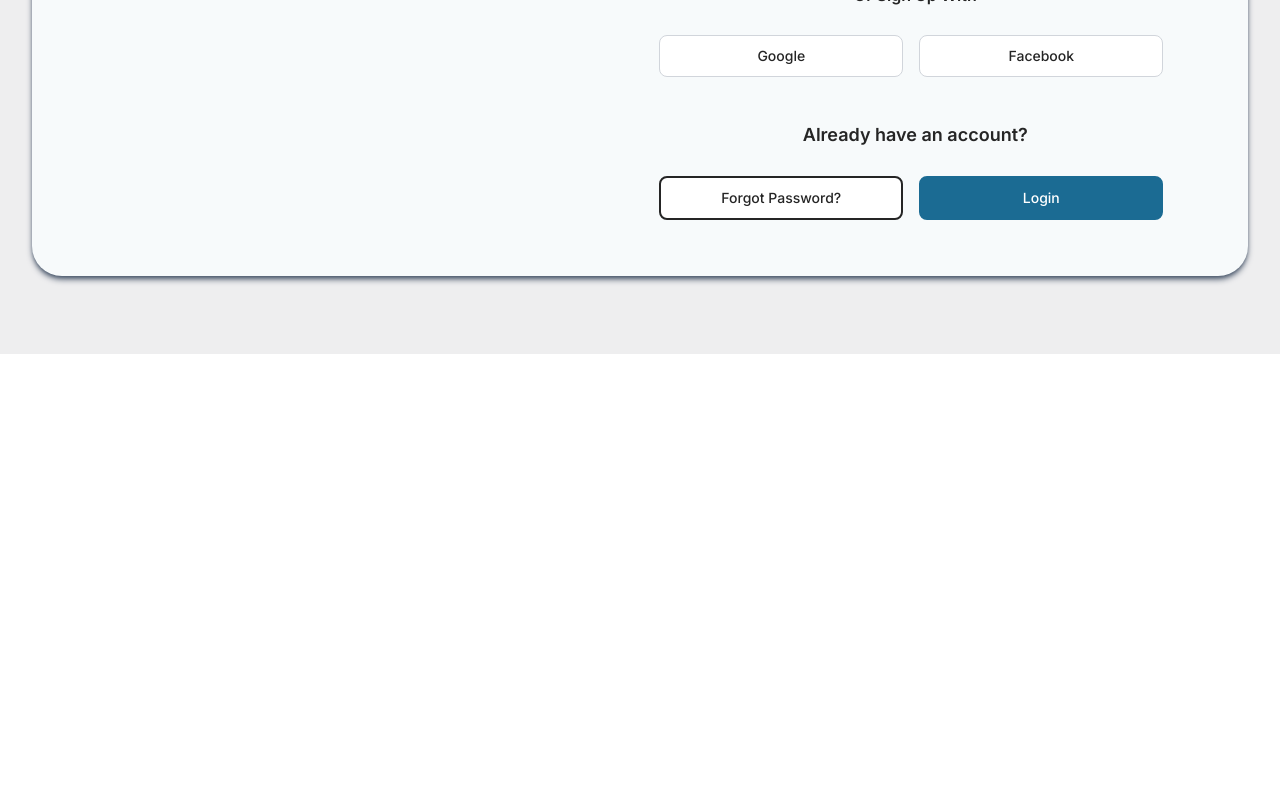
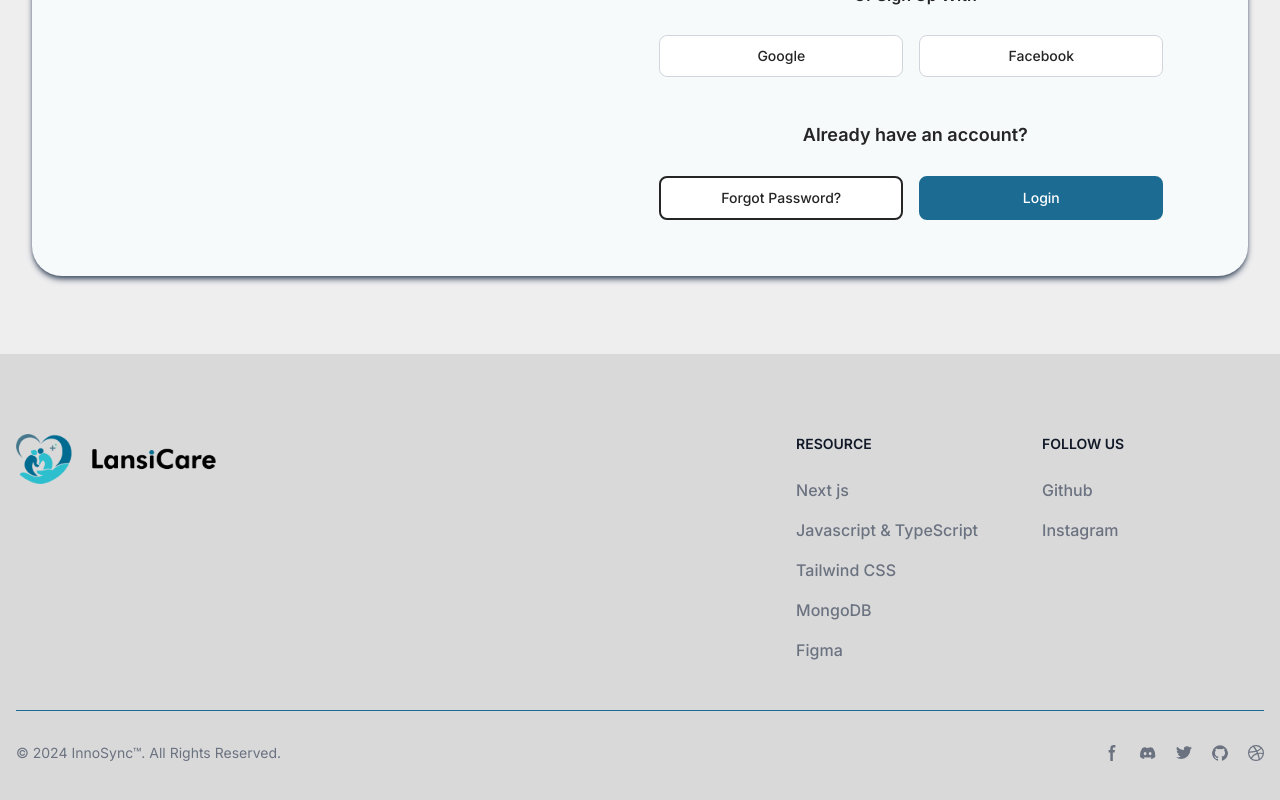
Before and after one commit to Fast-and-Serious-Production/Lansi-Care-Web, a Next.js app: page /users/signup in a window 1280 px wide. Shown: the part 486-1286 px from the top of the page. Before the commit the page ends 840 px from the top, so only its background shows below. Built offline with nearby package versions, Linux system fonts and the light colour scheme; no server answers; what tw-elements would draw is missing.

Commit message:
nais keren

```diff
--- a/src/app/users/about/page.tsx
+++ b/src/app/users/about/page.tsx
@@ -5,6 +5,7 @@
 import InBar from "../component/InBar";
 import { useSession } from "next-auth/react";
 import AboutComponent from "../component/AboutComponent";
+import Footer from "../component/Footer";
 
 export default function AboutPage() {
   const { data: session } = useSession();
@@ -15,6 +16,8 @@
         {!session ? <NavBar /> : <InBar />}
 
         <AboutComponent />
+        <Footer/>
+
       </div>
     </>
   );
--- a/src/app/users/component/Footer.tsx
+++ b/src/app/users/component/Footer.tsx
@@ -1,12 +1,110 @@
 "use client"
 
 import React from 'react'
+import Image from "next/image";
+import LogoFooter from "@/public/logo-baru.png";
 
 export default function Footer() {
   return (
     <>
         <section>
-            <div>Footer</div>
+
+
+<footer className="bg-base-150 dark:bg-gray-900">
+    <div className="mx-auto w-full max-w-screen-xl p-4 py-6 lg:py-20">
+        <div className="md:flex md:justify-between">
+          <div className="mb-6 md:mb-0">
+              <a href="#" className="flex items-center">
+                  <Image src={LogoFooter} width={200} alt="FlowBite Logo"/>
+              </a>
+          </div>
+          <div className="grid grid-cols-2 gap-8 sm:gap-6 sm:grid-cols-3">
+              <div>
+                    {/* <h2 className="mb-6 text-sm font-semibold text-gray-900 uppercase dark:text-white">Resources</h2> */}
+                  <ul className="text-gray-500 dark:text-gray-400 font-medium">
+
+                  </ul>
+              </div>
+              <div className='mr-10'>
+                  <h2 className="mb-6 text-sm font-semibold text-gray-900 uppercase dark:text-white">Resource</h2>
+                  <ul className="text-gray-500 dark:text-gray-400 font-medium">
+                  <li className="mb-4">
+                          <a href="https://nextjs.org/" target='_blank' className="hover:underline">Next js</a>
+                      </li>
+                      <li className="mb-4">
+                        <span>
+
+                          <a href="https://www.javascript.com/" target='_blank' className="hover:underline">Javascript  </a>
+                        </span>
+                        &
+                        <span>
+
+                          <a href="https://www.typescriptlang.org/" target='_blank' className="hover:underline"> TypeScript</a>
+                        </span>
+                      </li>
+                      <li className="mb-4">
+                          <a href="https://tailwindcss.com/" target='_blank' className="hover:underline">Tailwind CSS</a>
+                      </li>
+                      <li className="mb-4">
+                          <a href="https://www.mongodb.com/" target='_blank' className="hover:underline">MongoDB</a>
+                      </li>
+                      <li className="mb-4">
+                          <a href="https://figma.com/" target='_blank' className="hover:underline">Figma</a>
+                      </li>
+                  </ul>
+              </div>
+              <div>
+                  <h2 className="mb-6 text-sm font-semibold text-gray-900 uppercase dark:text-white">Follow Us</h2>
+                  <ul className="text-gray-500 dark:text-gray-400 font-medium">
+                  <li className="mb-4">
+                          <a href="https://github.com/Fast-and-Serious-Production" target='_blank' className="hover:underline ">Github</a>
+                      </li>
+                      <li>
+                          <a href="#" target='_blank' className="hover:underline">Instagram</a>
+                      </li>
+                  </ul>
+              </div>
+          </div>
+      </div>
+      <hr className="my-6 border-darkBlue sm:mx-auto dark:border-gray-700 lg:my-8" />
+      <div className="sm:flex sm:items-center sm:justify-between">
+          <span className="text-sm text-gray-500 sm:text-center dark:text-gray-400">© 2024 <a href="#" className="hover:underline">InnoSync™</a>. All Rights Reserved.
+          </span>
+          <div className="flex mt-4 sm:justify-center sm:mt-0">
+              <a href="#" className="text-gray-500 hover:text-gray-900 dark:hover:text-white">
+                  <svg className="w-4 h-4" aria-hidden="true" xmlns="http://www.w3.org/2000/svg" fill="currentColor" viewBox="0 0 8 19">
+                        <path fill-rule="evenodd" d="M6.135 3H8V0H6.135a4.147 4.147 0 0 0-4.142 4.142V6H0v3h2v9.938h3V9h2.021l.592-3H5V3.591A.6.6 0 0 1 5.592 3h.543Z" clip-rule="evenodd"/>
+                    </svg>
+                  <span className="sr-only">Facebook page</span>
+              </a>
+              <a href="#" className="text-gray-500 hover:text-gray-900 dark:hover:text-white ms-5">
+                  <svg className="w-4 h-4" aria-hidden="true" xmlns="http://www.w3.org/2000/svg" fill="currentColor" viewBox="0 0 21 16">
+                        <path d="M16.942 1.556a16.3 16.3 0 0 0-4.126-1.3 12.04 12.04 0 0 0-.529 1.1 15.175 15.175 0 0 0-4.573 0 11.585 11.585 0 0 0-.535-1.1 16.274 16.274 0 0 0-4.129 1.3A17.392 17.392 0 0 0 .182 13.218a15.785 15.785 0 0 0 4.963 2.521c.41-.564.773-1.16 1.084-1.785a10.63 10.63 0 0 1-1.706-.83c.143-.106.283-.217.418-.33a11.664 11.664 0 0 0 10.118 0c.137.113.277.224.418.33-.544.328-1.116.606-1.71.832a12.52 12.52 0 0 0 1.084 1.785 16.46 16.46 0 0 0 5.064-2.595 17.286 17.286 0 0 0-2.973-11.59ZM6.678 10.813a1.941 1.941 0 0 1-1.8-2.045 1.93 1.93 0 0 1 1.8-2.047 1.919 1.919 0 0 1 1.8 2.047 1.93 1.93 0 0 1-1.8 2.045Zm6.644 0a1.94 1.94 0 0 1-1.8-2.045 1.93 1.93 0 0 1 1.8-2.047 1.918 1.918 0 0 1 1.8 2.047 1.93 1.93 0 0 1-1.8 2.045Z"/>
+                    </svg>
+                  <span className="sr-only">Discord community</span>
+              </a>
+              <a href="#" className="text-gray-500 hover:text-gray-900 dark:hover:text-white ms-5">
+                  <svg className="w-4 h-4" aria-hidden="true" xmlns="http://www.w3.org/2000/svg" fill="currentColor" viewBox="0 0 20 17">
+                    <path fill-rule="evenodd" d="M20 1.892a8.178 8.178 0 0 1-2.355.635 4.074 4.074 0 0 0 1.8-2.235 8.344 8.344 0 0 1-2.605.98A4.13 4.13 0 0 0 13.85 0a4.068 4.068 0 0 0-4.1 4.038 4 4 0 0 0 .105.919A11.705 11.705 0 0 1 1.4.734a4.006 4.006 0 0 0 1.268 5.392 4.165 4.165 0 0 1-1.859-.5v.05A4.057 4.057 0 0 0 4.1 9.635a4.19 4.19 0 0 1-1.856.07 4.108 4.108 0 0 0 3.831 2.807A8.36 8.36 0 0 1 0 14.184 11.732 11.732 0 0 0 6.291 16 11.502 11.502 0 0 0 17.964 4.5c0-.177 0-.35-.012-.523A8.143 8.143 0 0 0 20 1.892Z" clip-rule="evenodd"/>
+                </svg>
+                  <span className="sr-only">Twitter page</span>
+              </a>
+              <a href="#" className="text-gray-500 hover:text-gray-900 dark:hover:text-white ms-5">
+                  <svg className="w-4 h-4" aria-hidden="true" xmlns="http://www.w3.org/2000/svg" fill="currentColor" viewBox="0 0 20 20">
+                        <path fill-rule="evenodd" d="M10 .333A9.911 9.911 0 0 0 6.866 19.65c.5.092.678-.215.678-.477 0-.237-.01-1.017-.014-1.845-2.757.6-3.338-1.169-3.338-1.169a2.627 2.627 0 0 0-1.1-1.451c-.9-.615.07-.6.07-.6a2.084 2.084 0 0 1 1.518 1.021 2.11 2.11 0 0 0 2.884.823c.044-.503.268-.973.63-1.325-2.2-.25-4.516-1.1-4.516-4.9A3.832 3.832 0 0 1 4.7 7.068a3.56 3.56 0 0 1 .095-2.623s.832-.266 2.726 1.016a9.409 9.409 0 0 1 4.962 0c1.89-1.282 2.717-1.016 2.717-1.016.366.83.402 1.768.1 2.623a3.827 3.827 0 0 1 1.02 2.659c0 3.807-2.319 4.644-4.525 4.889a2.366 2.366 0 0 1 .673 1.834c0 1.326-.012 2.394-.012 2.72 0 .263.18.572.681.475A9.911 9.911 0 0 0 10 .333Z" clip-rule="evenodd"/>
+                  </svg>
+                  <span className="sr-only">GitHub account</span>
+              </a>
+              <a href="#" className="text-gray-500 hover:text-gray-900 dark:hover:text-white ms-5">
+                  <svg className="w-4 h-4" aria-hidden="true" xmlns="http://www.w3.org/2000/svg" fill="currentColor" viewBox="0 0 20 20">
+                    <path fill-rule="evenodd" d="M10 0a10 10 0 1 0 10 10A10.009 10.009 0 0 0 10 0Zm6.613 4.614a8.523 8.523 0 0 1 1.93 5.32 20.094 20.094 0 0 0-5.949-.274c-.059-.149-.122-.292-.184-.441a23.879 23.879 0 0 0-.566-1.239 11.41 11.41 0 0 0 4.769-3.366ZM8 1.707a8.821 8.821 0 0 1 2-.238 8.5 8.5 0 0 1 5.664 2.152 9.608 9.608 0 0 1-4.476 3.087A45.758 45.758 0 0 0 8 1.707ZM1.642 8.262a8.57 8.57 0 0 1 4.73-5.981A53.998 53.998 0 0 1 9.54 7.222a32.078 32.078 0 0 1-7.9 1.04h.002Zm2.01 7.46a8.51 8.51 0 0 1-2.2-5.707v-.262a31.64 31.64 0 0 0 8.777-1.219c.243.477.477.964.692 1.449-.114.032-.227.067-.336.1a13.569 13.569 0 0 0-6.942 5.636l.009.003ZM10 18.556a8.508 8.508 0 0 1-5.243-1.8 11.717 11.717 0 0 1 6.7-5.332.509.509 0 0 1 .055-.02 35.65 35.65 0 0 1 1.819 6.476 8.476 8.476 0 0 1-3.331.676Zm4.772-1.462A37.232 37.232 0 0 0 13.113 11a12.513 12.513 0 0 1 5.321.364 8.56 8.56 0 0 1-3.66 5.73h-.002Z" clip-rule="evenodd"/>
+                </svg>
+                  <span className="sr-only">Dribbble account</span>
+              </a>
+          </div>
+      </div>
+    </div>
+</footer>
         </section>
     </>
   )
--- a/src/app/users/component/HomePage.tsx
+++ b/src/app/users/component/HomePage.tsx
@@ -113,7 +113,7 @@
             </div>
           </div>
           {/* Komentar */}
-          <div className="mx-[35] mt-[20px] w-[1366.48px] rounded-[10px] bg-primary-1000 shadow-md">
+          <div className="mx-[35] mt-[30px] mb-[20px] w-[1366.48px] rounded-[10px] bg-primary-1000 shadow-md">
             <div className="mt-[33px] inline-flex h-6 w-96 flex-col items-start justify-start px-10">
               <div className="self-stretch text-2xl font-semibold leading-normal text-neutral-800">
                 Komentar
--- a/src/app/users/signin/page.tsx
+++ b/src/app/users/signin/page.tsx
@@ -5,6 +5,7 @@
 import { useSession } from "next-auth/react";
 import InBar from "../component/InBar";
 import { redirect } from "next/navigation";
+import Footer from "../component/Footer";
 
 export default function SigninPage() {
   const { data: session } = useSession();
@@ -14,6 +15,8 @@
       {!session ? <NavBar /> : <InBar />}
 
       <SigninUser />
+      <Footer/>
+
     </div>
   );
 }
--- a/src/app/users/signup/page.tsx
+++ b/src/app/users/signup/page.tsx
@@ -4,6 +4,7 @@
 import NavBar from "../component/NavBar";
 import { useSession } from "next-auth/react";
 import InBar from "../component/InBar";
+import Footer from "../component/Footer";
 
 export default function SignupPage() {
   const { data: session } = useSession();
@@ -13,6 +14,8 @@
       {!session ? <NavBar /> : <InBar />}
 
       <SignUpUser />
+      <Footer/>
+
     </div>
   );
 }
--- a/tailwind.config.ts
+++ b/tailwind.config.ts
@@ -40,7 +40,7 @@
         mainGreen: "#34be82",
         limeGreen: "#6ac57f",
 
-        base: { "50": "#EEEEEF", "100": "#252525" },
+        base: { "50": "#EEEEEF", "100": "#252525","150":"#D9D9D9"},
         "gray-800": "#1f2937",
         "blue-200": "#BFDBFE",
         "sky-200": "#BAE6FD",
```
Also changed, not shown: src/app/users/profile/page.tsx (+6 -3 lines).
